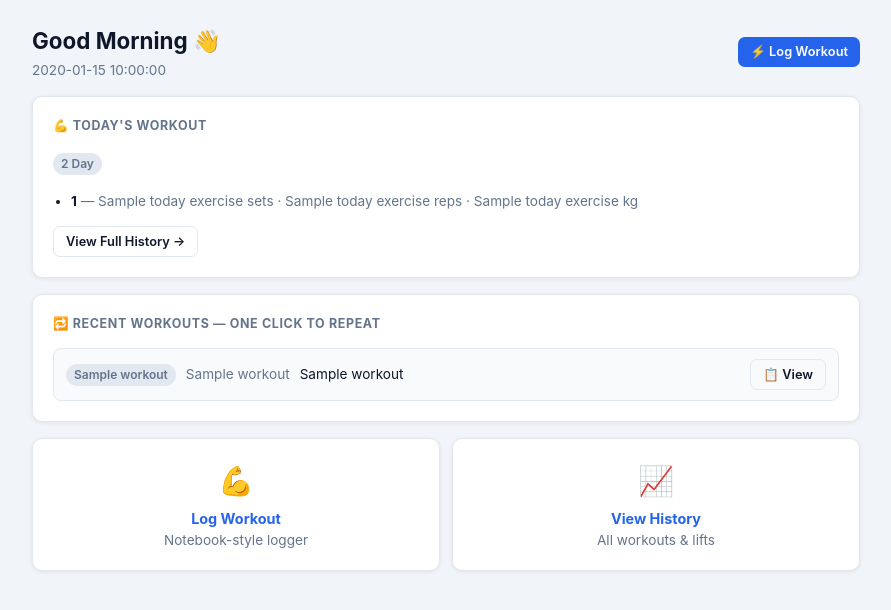
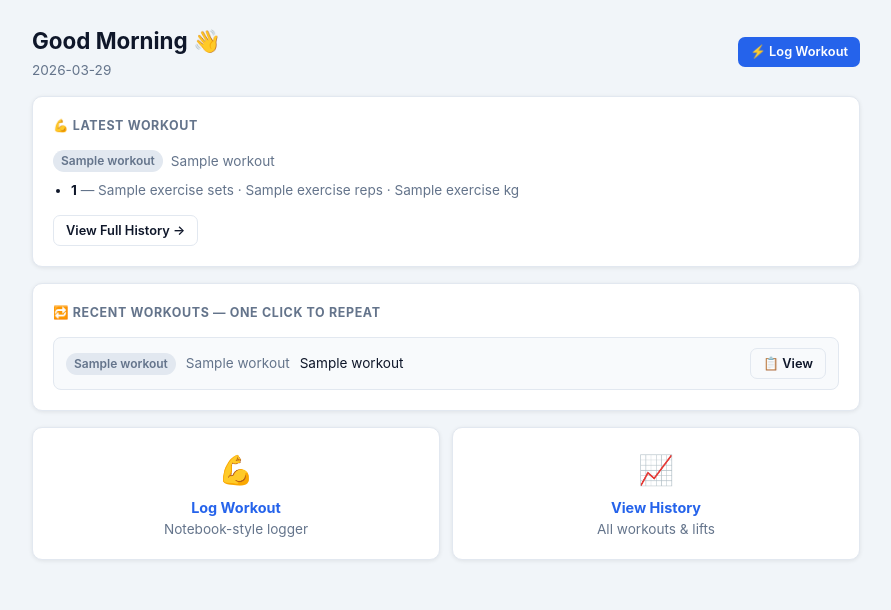
Before and after one commit to Kanadhibhotla-sri-charan/workout-logger, a Flask app: template src/web/templates/dashboard.html in a window 1280 px wide. Shown: the part 52-662 px from the top of the page, without its empty margins (194-1085 px from the left). Run offline with Flask 3, Linux system fonts and the light colour scheme; the template is opened without the code that fills it: most values are stand-ins (such as "Sample title", 1, 10 or a date in 2020).

Commit message:
Fix dashboard not showing latest workout due to UTC vs IST timezone mismatch
Dashboard was querying workout_date = server's today (UTC), but workouts
are saved with the user's local date (IST, UTC+5:30). Removed the date
filter entirely — dashboard now always shows the most recent workout.

Also moved greeting and date display to client-side JS so they reflect
the user's local time, not server UTC.

https://claude.ai/code/session_01F7fDzRNQf7DBT2JnXCcG2B

```diff
--- a/src/web/app.py
+++ b/src/web/app.py
@@ -166,27 +166,26 @@ def report():
 
 @app.route('/dashboard')
 def dashboard():
-    today = str(datetime.date.today())
     conn = get_connection()
     cursor = conn.cursor()
 
+    # Most recent workout (no server-date filter — avoids UTC vs IST mismatch)
     cursor.execute("""
         SELECT id, workout_date, day_type, exercises_raw
         FROM workout_logs
-        WHERE workout_date = ?
-        ORDER BY id DESC LIMIT 1
-    """, (today,))
-    today_workout = cursor.fetchone()
+        ORDER BY workout_date DESC, id DESC LIMIT 1
+    """)
+    latest_workout = cursor.fetchone()
 
-    today_exercises = []
-    if today_workout:
+    latest_exercises = []
+    if latest_workout:
         cursor.execute("""
             SELECT e.name, we.sets, we.reps, we.weight
             FROM workout_exercises we
             JOIN exercises e ON we.exercise_id = e.id
             WHERE we.workout_log_id = ?
-        """, (today_workout[0],))
-        today_exercises = cursor.fetchall()
+        """, (latest_workout[0],))
+        latest_exercises = cursor.fetchall()
 
     cursor.execute("""
         SELECT id, workout_date, day_type, exercises_raw
@@ -198,9 +197,8 @@ def dashboard():
     conn.close()
 
     return render_template('dashboard.html',
-                           today=today,
-                           today_workout=today_workout,
-                           today_exercises=today_exercises,
+                           latest_workout=latest_workout,
+                           latest_exercises=latest_exercises,
                            recent_workouts=recent_workouts)
 
 
--- a/src/web/templates/dashboard.html
+++ b/src/web/templates/dashboard.html
@@ -5,23 +5,26 @@
 <!-- ── HEADER ────────────────────────────────────────────────────────────── -->
 <div style="display:flex; justify-content:space-between; align-items:center; margin-bottom:16px; flex-wrap:wrap; gap:10px;">
     <div>
-        <h2 style="margin:0; font-size:1.4rem;">Good {% if today[11:13]|int < 12 %}Morning{% elif today[11:13]|int < 17 %}Afternoon{% else %}Evening{% endif %} 👋</h2>
-        <p class="muted text-sm" style="margin:2px 0 0;">{{ today }}</p>
+        <h2 style="margin:0; font-size:1.4rem;" id="greeting">Good day 👋</h2>
+        <p class="muted text-sm" style="margin:2px 0 0;" id="local-date"></p>
     </div>
     <a href="/" class="btn btn-primary btn-sm">⚡ Log Workout</a>
 </div>
 
-<!-- ── TODAY'S WORKOUT ────────────────────────────────────────────────────── -->
+<!-- ── LATEST WORKOUT ─────────────────────────────────────────────────────── -->
 <div class="card">
-    <p class="card-title">💪 Today's Workout</p>
-    {% if today_workout %}
+    <p class="card-title">💪 Latest Workout</p>
+    {% if latest_workout %}
     <div>
-        <span class="badge badge-{% if today_workout[2] == 'PUSH' %}push{% elif today_workout[2] == 'PULL' %}pull{% elif today_workout[2] == 'LEGS' %}legs{% elif today_workout[2] == 'CARDIO' %}cardio{% else %}default{% endif %}" style="margin-bottom:8px; display:inline-block;">
-            {{ today_workout[2] }} Day
-        </span>
-        {% if today_exercises %}
+        <div style="margin-bottom:8px; display:flex; align-items:center; gap:8px; flex-wrap:wrap;">
+            <span class="badge badge-{% if latest_workout[2] == 'PUSH' %}push{% elif latest_workout[2] == 'PULL' %}pull{% elif latest_workout[2] == 'LEGS' %}legs{% elif latest_workout[2] == 'CARDIO' %}cardio{% else %}default{% endif %}">
+                {{ latest_workout[2] }}
+            </span>
+            <span class="muted text-sm">{{ latest_workout[1] }}</span>
+        </div>
+        {% if latest_exercises %}
         <ul style="margin:8px 0 0; padding-left:18px; font-size:.85rem;">
-            {% for ex in today_exercises %}
+            {% for ex in latest_exercises %}
             <li style="margin-bottom:3px;">
                 <strong>{{ ex[0] }}</strong>
                 {% if ex[1] or ex[2] %}
@@ -34,14 +37,14 @@
             {% endfor %}
         </ul>
         {% else %}
-        <p class="muted text-sm" style="margin:6px 0 0;">{{ today_workout[3] }}</p>
+        <p class="muted text-sm" style="margin:6px 0 0;">{{ latest_workout[3] }}</p>
         {% endif %}
     </div>
     <a href="/report" class="btn btn-outline btn-sm" style="margin-top:12px;">View Full History →</a>
     {% else %}
     <div style="text-align:center; padding:20px 0;">
         <div style="font-size:2rem; margin-bottom:8px;">🏋</div>
-        <p class="muted text-sm" style="margin:0 0 12px;">No workout logged today yet.</p>
+        <p class="muted text-sm" style="margin:0 0 12px;">No workouts logged yet.</p>
         <a href="/" class="btn btn-primary btn-sm">Log Workout Now</a>
     </div>
     {% endif %}
@@ -81,4 +84,10 @@
     </a>
 </div>
 
+<script>
+    const h = new Date().getHours();
+    document.getElementById('greeting').textContent =
+        (h < 12 ? 'Good Morning' : h < 17 ? 'Good Afternoon' : 'Good Evening') + ' 👋';
+    document.getElementById('local-date').textContent = new Date().toLocaleDateString('en-CA');
+</script>
 {% endblock %}
```
